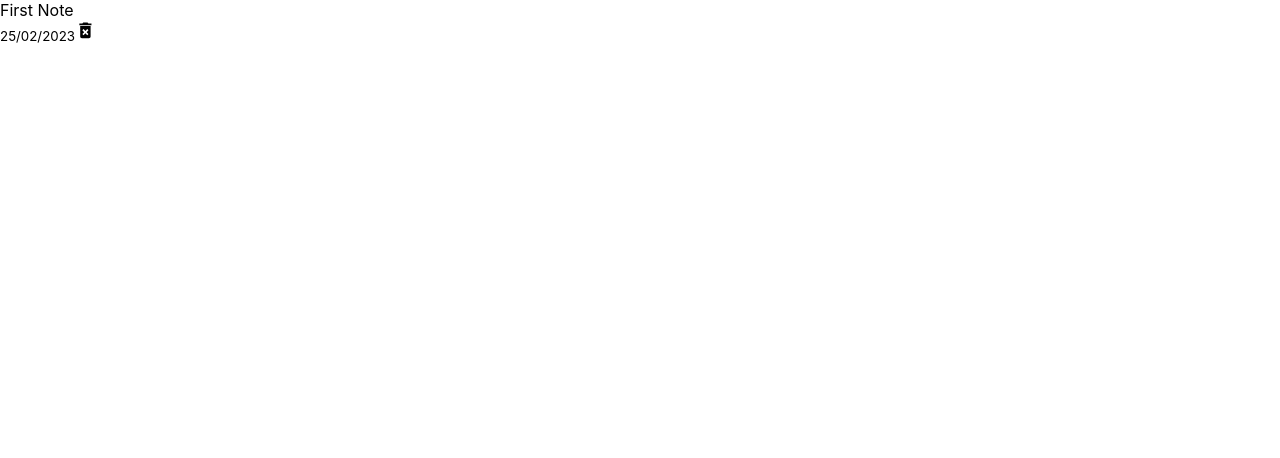
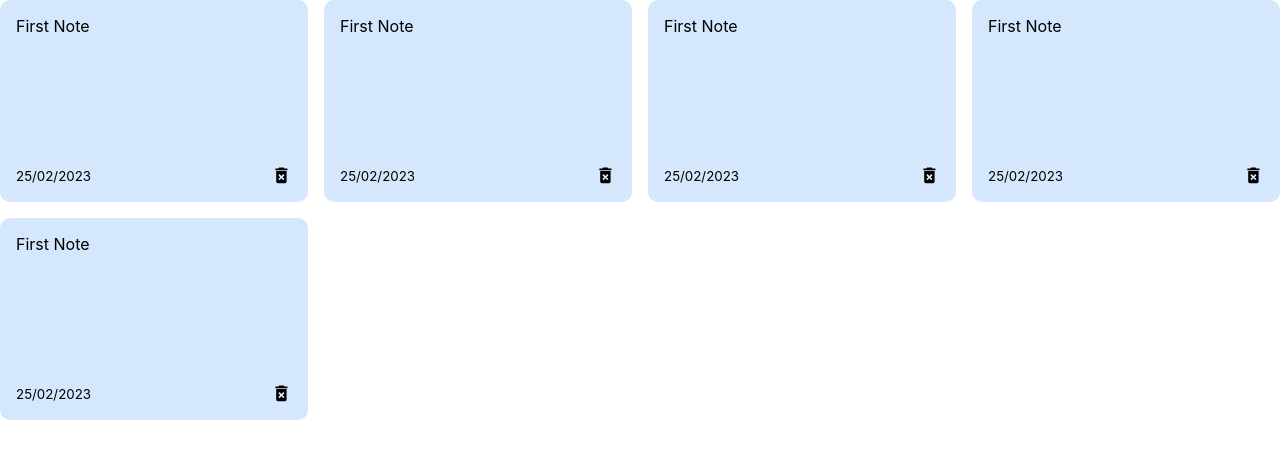
Before and after one commit to nandhini-skumar1/NotesApp, a React (Create React App) app: page / in a window 1280 px wide. Shown: the top 458 px of the page. Built offline with nearby package versions, Linux system fonts and the light colour scheme.

Commit message:
notes created

```diff
--- a/src/components/NotesList.js
+++ b/src/components/NotesList.js
@@ -4,7 +4,12 @@
     return (
     <div className="notes-list">
 <Note />
+<Note />
+<Note />
+<Note />
+<Note />
     </div>
     );
 };
+
 export default NotesList;
--- a/src/index.css
+++ b/src/index.css
@@ -11,3 +11,25 @@
   font-family: source-code-pro, Menlo, Monaco, Consolas, 'Courier New',
     monospace;
 }
+
+.note{
+  background-color: #d4e7fd;
+  border-radius: 10px;
+  padding: 1rem;
+  min-height: 170px;
+  display: flex;
+  flex-direction: column;
+  justify-content: space-between;
+}
+
+.note-footer{
+  display: flex;
+  align-items: center;
+  justify-content: space-between;
+}
+
+.notes-list{
+  display:grid;
+  grid-gap: 1rem;
+  grid-template-columns: repeat(auto-fit,minmax(250px,1fr));
+}
```
